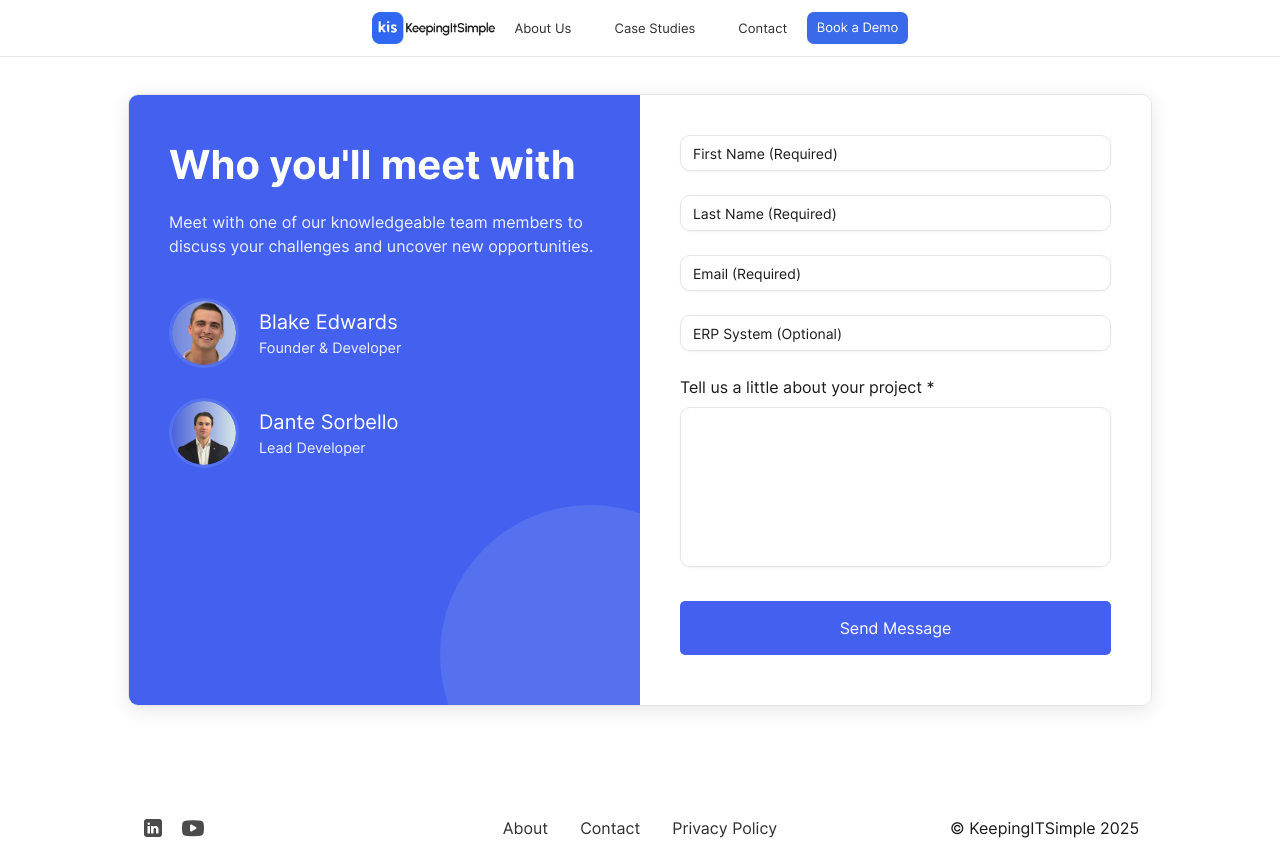
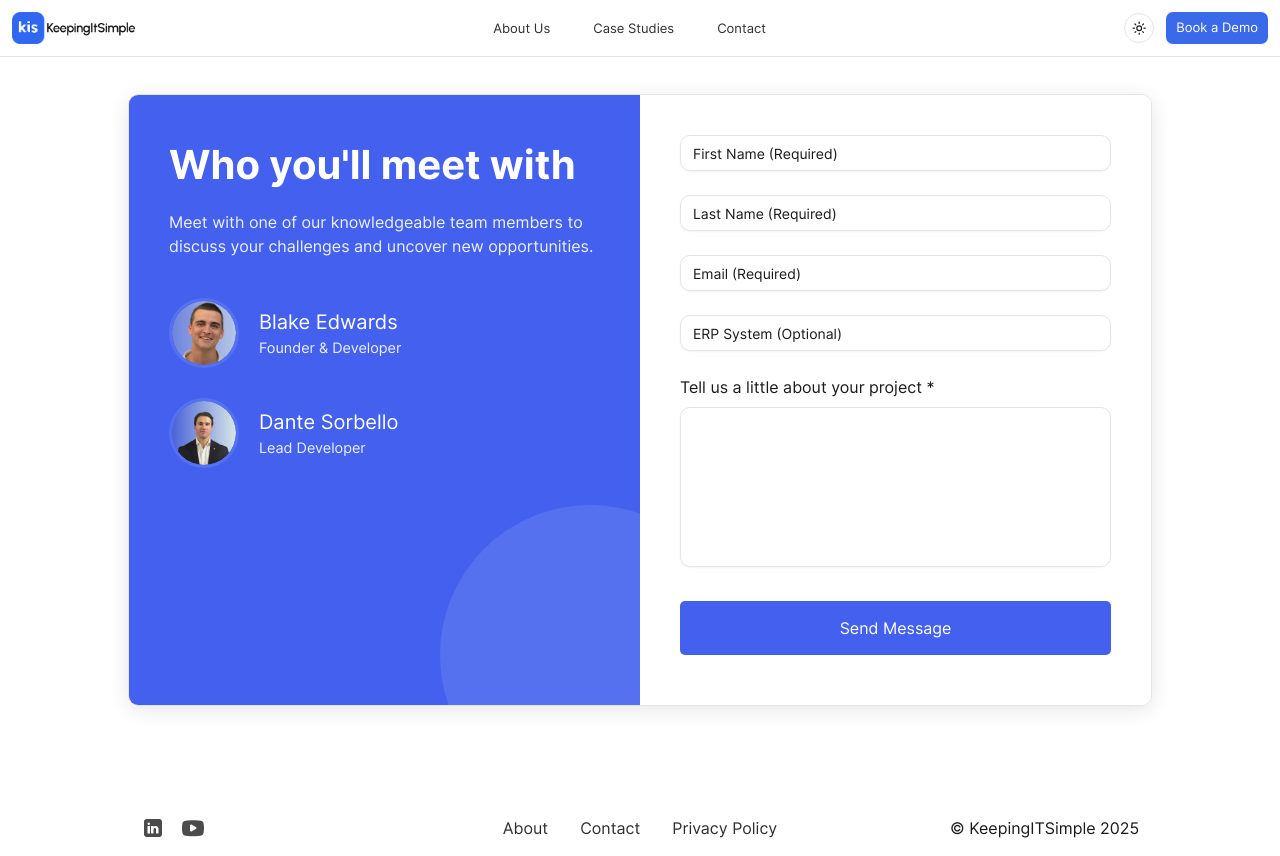
Before and after one commit to ericjiji3/keepITsimple, a Next.js app: page /contact in a window 1280 px wide. Built offline with nearby package versions, Linux system fonts and the light colour scheme.

Commit message:
sizing fix

```diff
--- a/src/components/HeaderAlt.js
+++ b/src/components/HeaderAlt.js
@@ -6,6 +6,7 @@ import LogoH2 from "../components/images/kislogoh2.png";
 import Image from "next/image";
 import Hamburger from 'hamburger-react';
 import { Button } from "@/components/ui/button";
+import { Moon, Sun } from "lucide-react";
 import "./css/Header.css";
 
 import {
@@ -21,6 +22,41 @@ import {
 
 
 export default function Header(){
+
+
+  // Initialize state from localStorage if available, otherwise default to light mode
+  const [isDarkMode, setIsDarkMode] = useState(false);
+
+  // On initial load, check system preference and localStorage
+  useEffect(() => {
+    // Check if user has a saved preference
+    const savedTheme = localStorage.getItem("theme");
+
+    if (savedTheme === "dark") {
+      setIsDarkMode(true);
+      document.documentElement.classList.add("dark-theme");
+    } else {
+      // For new users or when savedMode is 'false', use light mode
+      setIsDarkMode(false);
+      document.documentElement.classList.remove("dark-theme");
+    }
+  }, []);
+
+  const toggleTheme = () => {
+    const newDarkMode = !isDarkMode;
+    setIsDarkMode(newDarkMode);
+
+    // Update DOM and localStorage
+    if (newDarkMode) {
+      document.documentElement.classList.add("dark-theme");
+      localStorage.setItem("theme", "dark");
+    } else {
+      document.documentElement.classList.remove("dark-theme");
+      localStorage.setItem("theme", "light");
+    }
+  };
+
+
     const [isOpen, setOpen] = useState(false);
 
     const handleScroll = (e) => {
@@ -52,6 +88,7 @@ export default function Header(){
 
     return(
         <div className="header-main" aria-label="header">
+          <div className="header-parent">
               <a className="__logo" href="/">
                 <Image
                   src={LogoH1}
@@ -90,7 +127,18 @@ export default function Header(){
               <div className="header__inner__buttons">
 
 
-
+              <div className="theme-toggle-container">
+      <button
+        onClick={toggleTheme}
+        className="theme-toggle-btn"
+        aria-label={isDarkMode ? "Switch to light mode" : "Switch to dark mode"}
+      >
+        <div className="icon-container">
+          <Sun className={`moon-icon ${isDarkMode ? "hidden" : "visible"}`} />
+          <Moon className={`moon-icon ${isDarkMode ? "visible" : "hidden"}`} />
+        </div>
+      </button>
+      </div>
               <a href="/contact" className="header__button --primary">Book a Demo</a>
 
 
@@ -127,7 +175,7 @@ export default function Header(){
                 </div>
               </div>
 
-
+             </div>
         </div>
     )
 }
```
